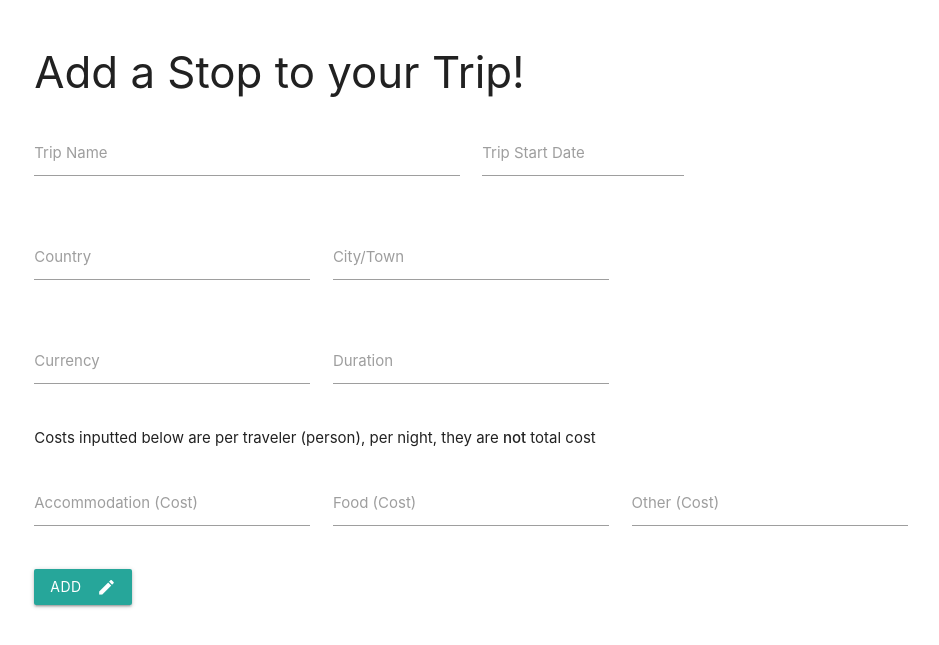
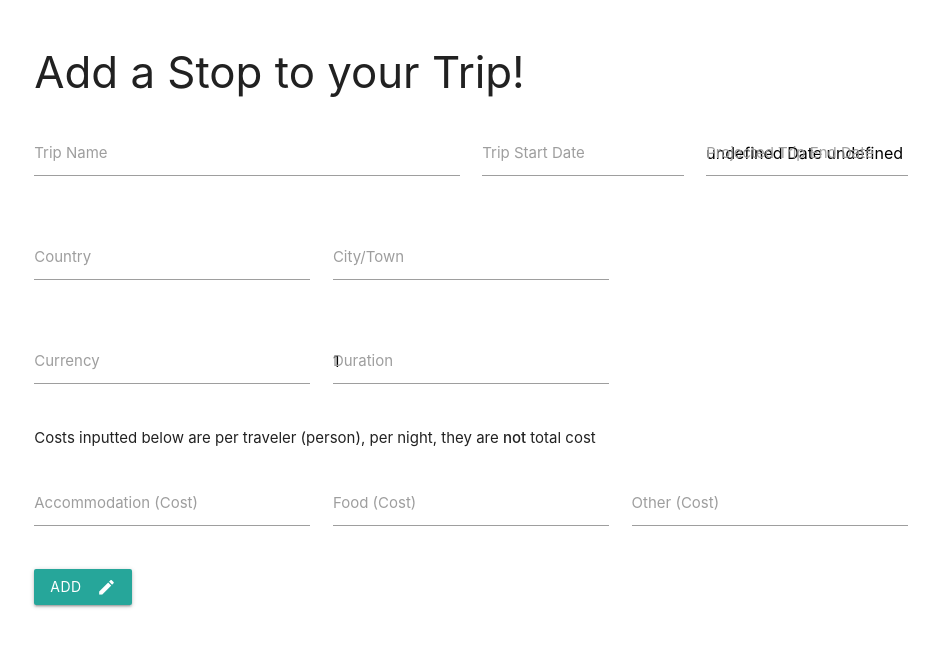
Before and after one commit to jyoung90ie/Event-Calendar, a Flask app: template templates/stop_add_edit.html in a window 1280 px wide. Shown: the part 241-886 px from the top of the page, without its empty margins (169-1108 px from the left). Run offline with Flask 2, Linux system fonts and the light colour scheme; the template is opened without the code that fills it: values that come from a table or form of the project are taken from there, others are empty.

Commit message:
Replaces trip end date with projected end date
Adds two hidden fields which store trip duration and current stop
duration (prior to being changed).

Trip end date field has been replaced with project end date field,
which is updated via the custom JavaScript setEndDate() function.

New JavaScript function created which updates the end date field when
the page loads and any time the user updates the duration field.
This also enforces a minimum duration of 1 (also checked on submission).

This provides the user with a more informed experience when updating
trips.

```diff
--- a/templates/stop_add_edit.html
+++ b/templates/stop_add_edit.html
@@ -16,6 +16,8 @@
 		<div class="col s12">
 			<form method="POST" novalidate>
 				{{ form.hidden_tag() }}
+				{{ form.total_trip_duration() }}
+				{{ form.current_stop_duration() }}
 				<div class="row">
 					<div class="input-field col s12 l6">
 						{{ form.trip_name.label }}
@@ -26,8 +28,8 @@
 						{{ form.trip_start_date(readonly=true) }}
 					</div>
 					<div class="input-field col s12 m6 l3">
-						{{ form.trip_end_date.label }}
-						{{ form.trip_end_date(readonly=true) }}
+						{{ form.proj_end_date.label }}
+						{{ form.proj_end_date(readonly=true, value=" ") }}
 					</div>
 				</div>
 				<div class="row">
@@ -96,3 +98,55 @@
 	</div>
 </section>
 {%- endblock -%}
+
+{% block js %}
+<!-- code to update projected end date -->
+<script>
+	const startDate = $('#trip_start_date').val();
+
+    /* get duration values */
+    const currentDuration = Number($('#current_stop_duration').val());
+    const totalDuration = Number($('#total_trip_duration').val());
+
+    /* store duration field element in variable */
+    const newDuration = $('#duration');
+
+	function setEndDate() {
+        const date = new Date(startDate);
+        let newDurationVal = Number(newDuration.val());
+
+        /* values of < 1 are not permitted */
+        if (newDurationVal < 1) {
+            newDurationVal = 1;
+            newDuration.val(newDurationVal);
+            alert("Duration must be one or more")
+        }
+
+        /* get the difference between the stop duration before it was updated and the current value */
+        const changeInDuration = newDurationVal - currentDuration;
+
+        /* take the duration difference (which can be +ve or -ve) and add to trip total duration */
+        const durationAdjustment = totalDuration + changeInDuration;
+
+        /* use setDate to update the end date by adding the number of days for duration to the trip start date */
+        date.setDate(date.getDate() + durationAdjustment);
+
+        /* format date to DD MMM YYYY */
+        const splitDate = date.toDateString().split(' ');
+        const formattedDate = `${splitDate[2]} ${splitDate[1]} ${splitDate[3]}`;
+
+        /*update the html element to show the new projected end date */
+        return $('#proj_end_date').val(formattedDate);
+    }
+
+    $( document ).ready(() => {
+        /* update form field with end date based on projection */
+        setEndDate();
+    });
+
+	newDuration.on('change', function() {
+        /* update form field with end date based on projection */
+        setEndDate();
+    });
+</script>
+{% endblock %}
```
